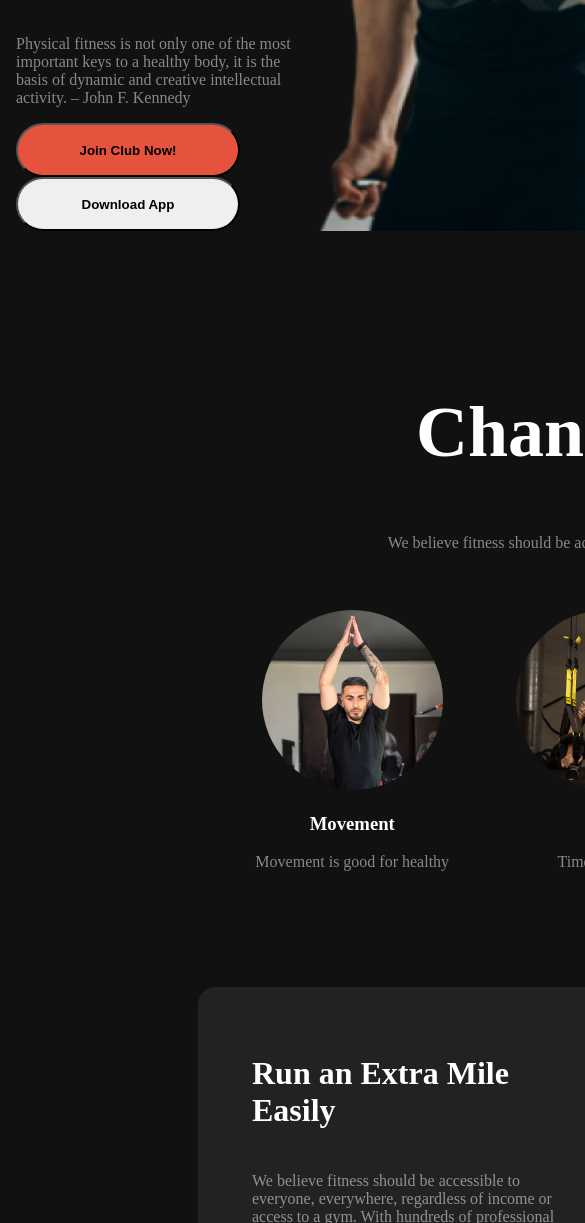
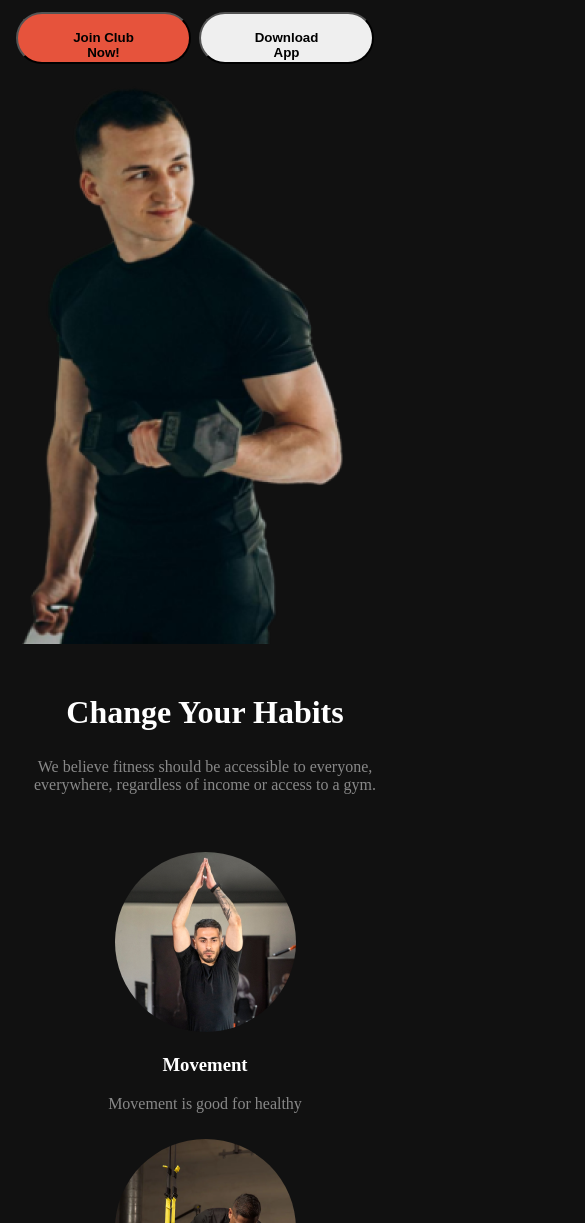
Before and after one commit to mehedee007/M2A01, a plain HTML site: page index.html in a window 390 px wide. Shown: the part 777-2000 px from the top of the page, 585 px wide, since content can reach past the window. Drawn offline with Linux system fonts and the light colour scheme; a web font is replaced by a local one.

Commit message:
added the moobile responsive part

```diff
--- a/index.html
+++ b/index.html
@@ -68,7 +68,7 @@
         <section class="container flex-column" id="habits">
             <div class="habit-content flex-column text-center">
                 <div class="habit-title text-white">
-                    <h1>Change Your Habits</h1>
+                    <h1 class="font-lg-3">Change Your Habits</h1>
                 </div>
                 <div class="habit-text text-light">
                     We believe fitness should be accessible to everyone, everywhere, regardless of income or access to a
--- a/styles/styles.css
+++ b/styles/styles.css
@@ -85,10 +85,10 @@
 
 .common-button {
     text-align: center;
-    padding: 16px 40px;
-    border-radius: 40px;
-    width: 224px;
-    height: 54px;
+    padding: 1rem 2.5rem;
+    border-radius: 2.5rem;
+    width: 14rem;
+    height: 3.2rem;
     font-weight: 600;
 }
 
@@ -241,7 +241,7 @@
 }
 
 .habit-title {
-    font-size: 3rem;
+    /* font-size: 3rem; */
 }
 
 /* Run Extra Mile Section */
@@ -417,4 +417,85 @@
         display: inline-flex;
     }
 
+    .banner-contents{
+        flex-direction: column;
+    }
+    .banner-buttons{
+        display: flex;
+        gap: .5rem;
+        width: calc(100% - 2rem);
+    }
+
+    .run-content{
+        padding: 0;
+    }
+
+    .run-image {
+        /* border: 1px solid red; */
+        padding: 0;
+
+    }
+
+    .team-content{
+        padding: 0;
+    }
+    .container{
+        margin: 0;
+        width: calc(100% - 20px);
+        padding: 20px;
+    }
+    .font-lg-3{
+        font-size: 2rem;
+    }
+
+    .habit-content{
+        padding: 0;
+    }
+
+    .habit-cards{
+        flex-direction: column;
+    }
+
+
+
+    #run-extra-mile{
+        flex-direction: column;
+        align-items: center;
+        justify-content: center;
+        gap:5px;
+        padding: 0;
+    }
+
+
+
+
+    .run-image img {
+
+        width: calc(100%-20px);
+
+        border-radius: 1rem;
+
+    }
+
+    .bmi-header{
+        padding:1.2rem;
+    }
+
+    #bmi, #team{
+        width: calc(100% - 40px);
+        flex-direction: column;
+
+    }
+
+    .grid-3{
+        grid-template-columns: 1fr;
+    }
+
+    .footer-contents, .footer-links{
+        flex-direction: column;
+        gap: 10px;
+    }
+
+
+
 }
```
